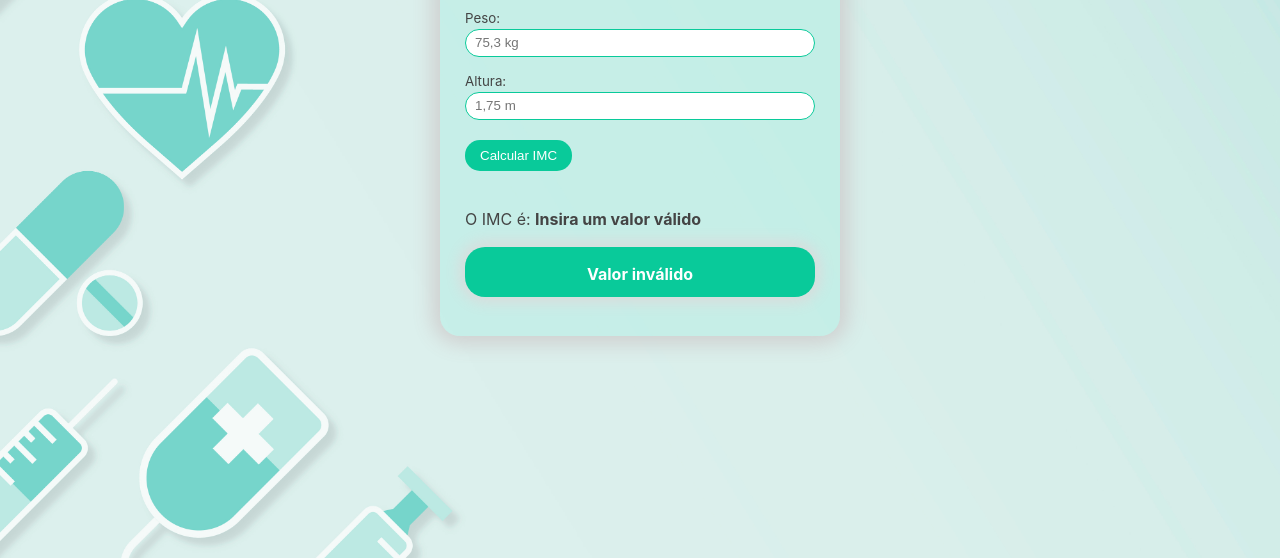
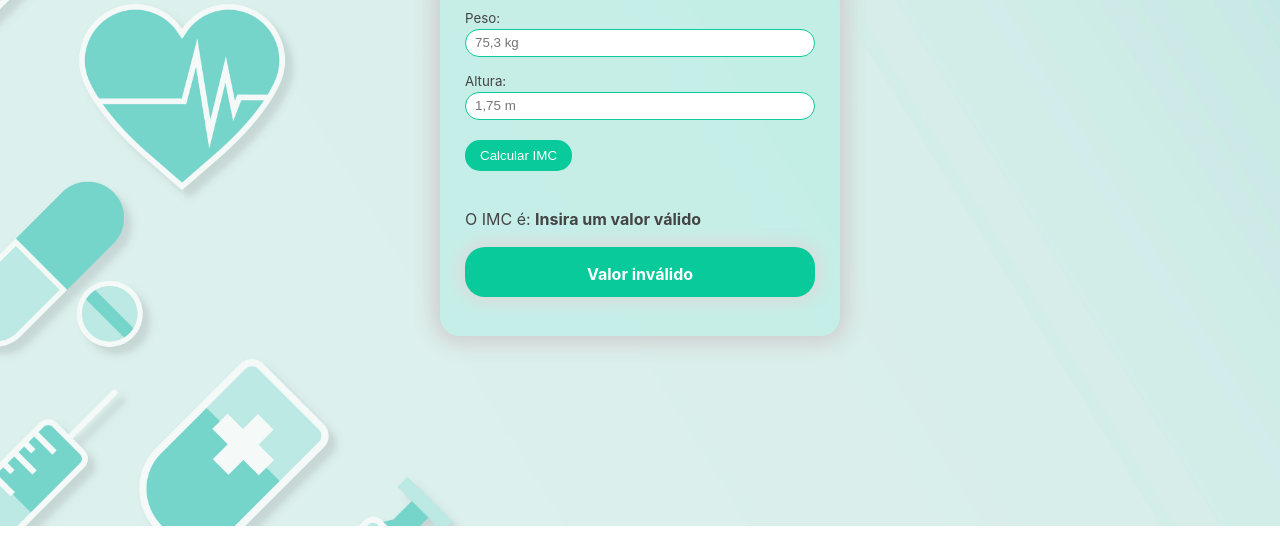
Before and after one commit to Vinicius-bmuniz/Calculadora-IMC, a plain HTML site: page index.html in a window 1280 px wide. Shown: the part 274-832 px from the top of the page. After the commit the page ends 800 px from the top, so only its background shows below. Drawn offline with Linux system fonts and the light colour scheme.

Commit message:
Correção de CSS

```diff
--- a/css/style.css
+++ b/css/style.css
@@ -1,10 +1,14 @@
 body {
+  box-sizing: border-box;
+
   display: grid;
   place-content: center;
   justify-items: center;
-  min-height: 100vh;
+
+  height: 100vh;
   margin: 0;
   padding: 1rem;
+
   line-height: 1.5;
   font-family: -apple-system, BlinkMacSystemFont, avenir next, avenir,
     helvetica neue, helvetica, Ubuntu, roboto, noto, segoe ui, arial, sans-serif;
@@ -12,7 +16,7 @@ body {
 
   background-image: url(../img/back2.jpg);
   background-size: cover;
-  background-position: center;
+  background-repeat: no-repeat;
 }
 
 .container {
@@ -22,7 +26,7 @@ body {
   transform: translate(-50%, -50%);
   height: 370px;
   width: 350px;
-  background:rgba(118, 233, 214, 0.199);
+  background: rgba(118, 233, 214, 0.199);
   overflow: hidden;
   border-radius: 20px;
   box-shadow: 0 0 20px 8px #d0d0d0;
```
